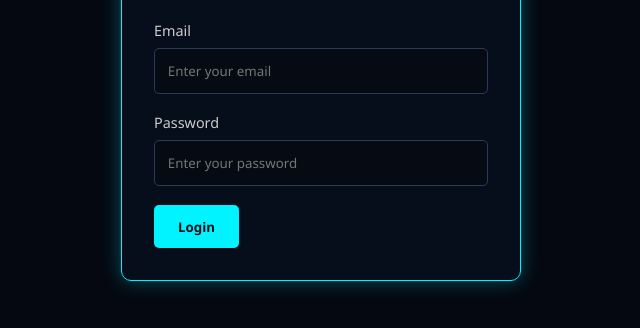
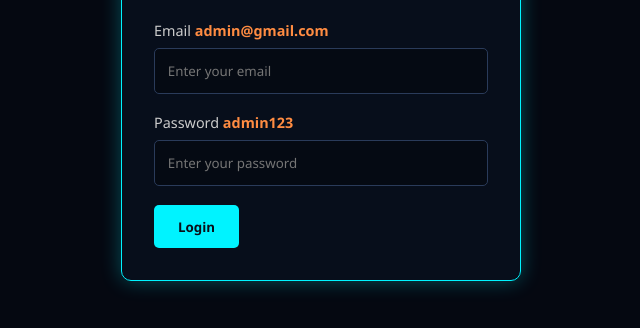
Before and after one commit to jaygur9977/pole, a plain HTML site: page index.html in a window 1280 px wide. Shown: the part 346-674 px from the top of the page, without its empty margins (319-959 px from the left). Drawn offline with nearby package versions, Linux system fonts and the light colour scheme.

Commit message:
Add example email and password to login form

```diff
--- a/index.html
+++ b/index.html
@@ -10,7 +10,7 @@
 </head>
 <body>
     <!-- Login Screen -->
-    <div id="login-screen">
+   <div id="login-screen">
         <div class="login-form">
             <h2>Awadhpuri Electricity Monitoring</h2>
             <div class="user-type-selector">
@@ -18,11 +18,11 @@
                 <div class="user-type" id="official-user">Official</div>
             </div>
             <div class="form-group">
-                <label for="email">Email</label>
+                <label for="email">Email <span style="color: #ff8c42;  font-weight: 800;">admin@gmail.com</span></label>
                 <input type="email" id="email" placeholder="Enter your email">
             </div>
             <div class="form-group">
-                <label for="password">Password</label>
+                <label for="password">Password <span style="color: #ff8c42;  font-weight: 800;">admin123</span></label>
                 <input type="password" id="password" placeholder="Enter your password">
             </div>
             <button class="btn btn-primary" id="login-btn">Login</button>
```
